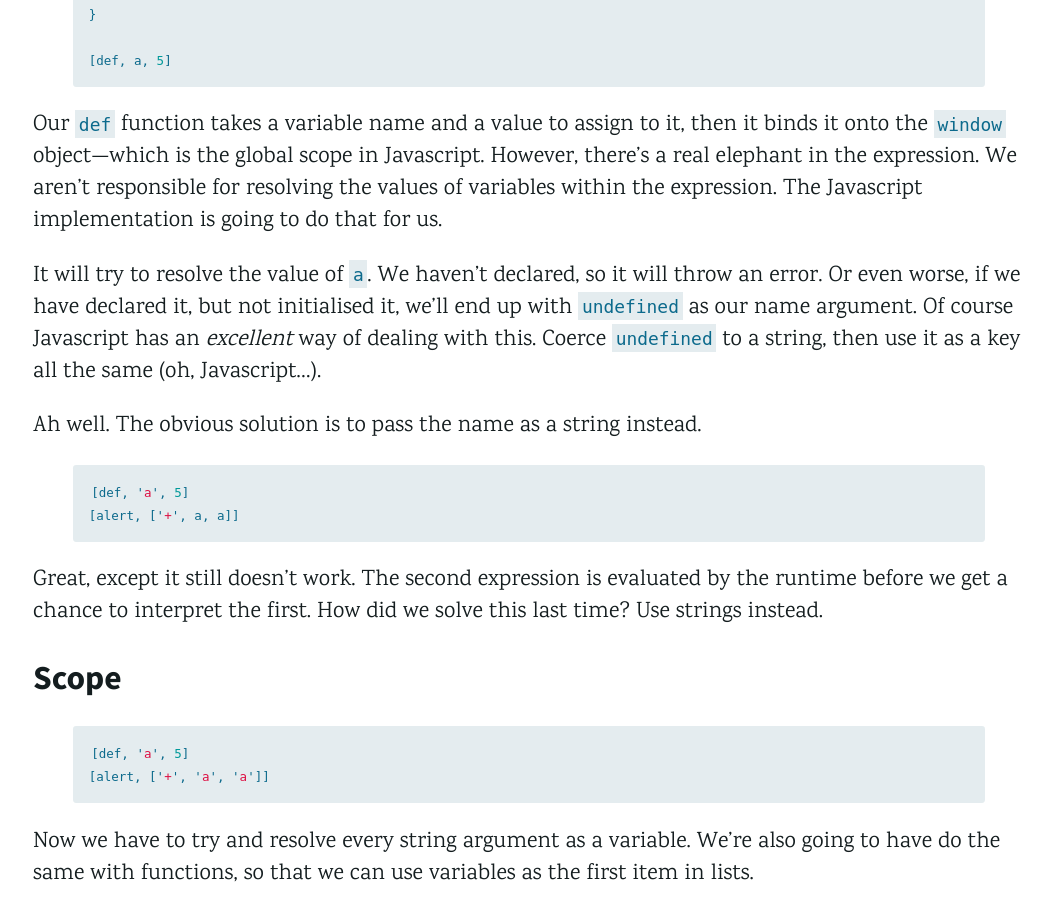
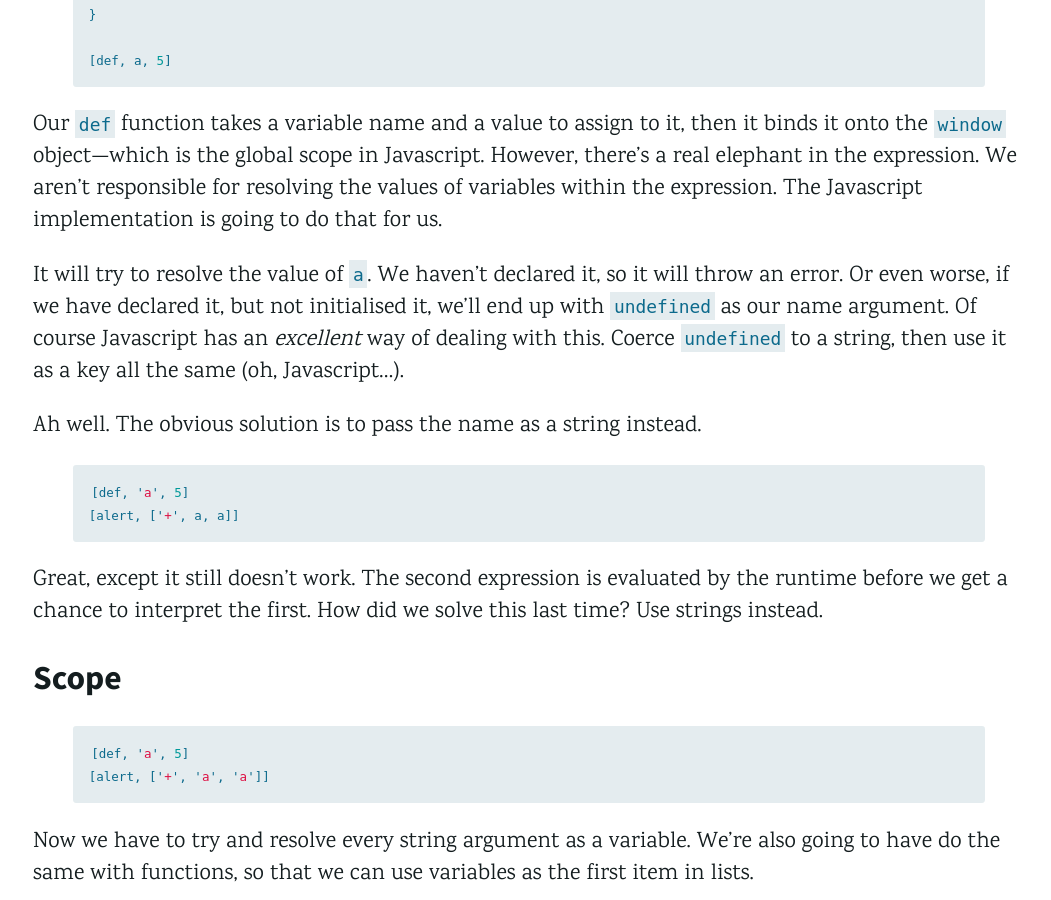
Before and after one commit to danprince/danthedev.com, a Jekyll site: the page built from _posts/15-09-09-lisp-in-your-language.md, in a window 1280 px wide and 900 px high, scrolled down 7311 px. Shown: the whole window, without its empty margins (111-1162 px from the left). Built offline with Jekyll 4.4.1, drawn with Linux system fonts in a browser that asks for light colours; some of the changed text lies outside the part shown.

Commit message:
fixing some typos

```diff
--- a/_posts/15-09-09-lisp-in-your-language.md
+++ b/_posts/15-09-09-lisp-in-your-language.md
@@ -215,7 +215,7 @@ function def(name, value) {
 
 Our `def` function takes a variable name and a value to assign to it, then it binds it onto the `window` object---which is the global scope in Javascript. However, there's a real elephant in the expression. We aren't responsible for resolving the values of variables within the expression. The Javascript implementation is going to do that for us.
 
-It will try to resolve the value of `a`. We haven't declared, so it will throw an error. Or even worse, if we have declared it, but not initialised it, we'll end up with `undefined` as our name argument. Of course Javascript has an _excellent_ way of dealing with this. Coerce `undefined` to a string, then use it as a key all the same (oh, Javascript...).
+It will try to resolve the value of `a`. We haven't declared it, so it will throw an error. Or even worse, if we have declared it, but not initialised it, we'll end up with `undefined` as our name argument. Of course Javascript has an _excellent_ way of dealing with this. Coerce `undefined` to a string, then use it as a key all the same (oh, Javascript...).
 
 Ah well. The obvious solution is to pass the name as a string instead.
 
```
Also changed, not shown: other parts of _posts/15-09-09-lisp-in-your-language.md (+3 -3 lines).
